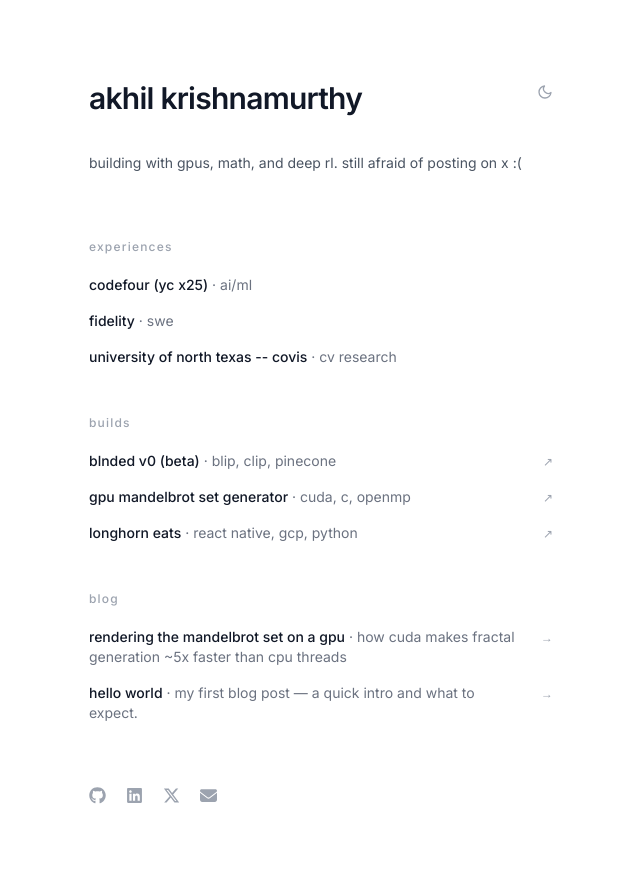
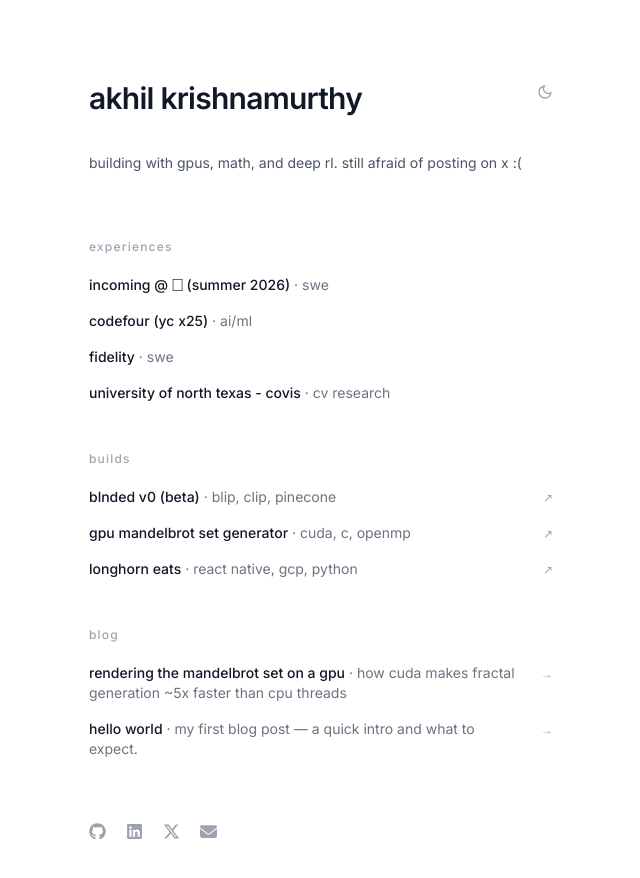
Before and after one commit to AkhilKrishna16/portfolio-2024-2025, a Next.js app: page / in a window 1280 px wide. Shown: the top 878 px of the page, without its empty margins (319-959 px from the left). Built offline with nearby package versions, Linux system fonts and the light colour scheme.

Commit message:
Got Apple!

```diff
--- a/src/app/page.tsx
+++ b/src/app/page.tsx
@@ -2,9 +2,14 @@ import { Analytics } from "@vercel/analytics/react";
 import { FaGithub, FaLinkedin, FaXTwitter, FaEnvelope } from "react-icons/fa6";
 import Link from "next/link";
 import ThemeToggle from "@/components/theme-toggle";
+import TextSwap from "@/components/text-swap";
 import { getAllPosts } from "@/lib/blog";
 
 const experiences = [
+  {
+    company: "incoming @  (summer 2026)",
+    role: "swe",
+  },
   {
     company: "codefour (yc x25)",
     role: "ai/ml",
@@ -14,7 +19,7 @@ const experiences = [
     role: "swe",
   },
   {
-    company: "university of north texas -- covis",
+    company: "university of north texas - covis",
     role: "cv research",
   },
 ];
@@ -23,7 +28,7 @@ const projects = [
   {
     name: "blnded v0 (beta)",
     tech: "blip, clip, pinecone",
-    link: "https://blended-v1.vercel.app/",
+    link: "https://nextblnded.com",
   },
   {
     name: "gpu mandelbrot set generator",
@@ -71,7 +76,15 @@ export default function Home() {
             >
               <span>
                 <span className="font-medium group-hover:underline underline-offset-2">
-                  {exp.company}
+                  {exp.company.includes("\uF8FF") ? (
+                    <>
+                      {exp.company.split("\uF8FF")[0]}
+                      <TextSwap defaultText={"\uF8FF"} hoverText="apple" />
+                      {exp.company.split("\uF8FF")[1]}
+                    </>
+                  ) : (
+                    <span className="underline-offset-2">{exp.company}</span>
+                  )}
                 </span>
                 <span className="text-gray-500 dark:text-zinc-500">
                   {" "}
--- /dev/null
+++ b/src/components/text-swap.tsx
@@ -0,0 +1,86 @@
+"use client";
+
+import { useState, useRef, useEffect } from "react";
+import { motion, AnimatePresence } from "framer-motion";
+
+interface TextSwapProps {
+  defaultText: string;
+  hoverText: string;
+}
+
+export default function TextSwap({ defaultText, hoverText }: TextSwapProps) {
+  const [hovered, setHovered] = useState(false);
+  const [defaultWidth, setDefaultWidth] = useState<number | null>(null);
+  const [hoverWidth, setHoverWidth] = useState<number | null>(null);
+  const defaultRef = useRef<HTMLSpanElement>(null);
+  const hoverRef = useRef<HTMLSpanElement>(null);
+
+  useEffect(() => {
+    if (defaultRef.current) setDefaultWidth(defaultRef.current.offsetWidth);
+    if (hoverRef.current) setHoverWidth(hoverRef.current.offsetWidth);
+  }, [defaultText, hoverText]);
+
+  const currentWidth =
+    defaultWidth !== null && hoverWidth !== null
+      ? hovered
+        ? hoverWidth
+        : defaultWidth
+      : "auto";
+
+  return (
+    <span
+      className="inline-flex items-baseline cursor-default"
+      onMouseEnter={() => setHovered(true)}
+      onMouseLeave={() => setHovered(false)}
+    >
+      {/* Hidden measuring spans */}
+      <span
+        ref={defaultRef}
+        className="invisible absolute whitespace-nowrap"
+        aria-hidden
+      >
+        {defaultText}
+      </span>
+      <span
+        ref={hoverRef}
+        className="invisible absolute whitespace-nowrap"
+        aria-hidden
+      >
+        {hoverText}
+      </span>
+
+      {/* Animated container */}
+      <motion.span
+        className="inline-flex items-baseline relative whitespace-nowrap"
+        animate={{ width: currentWidth }}
+        transition={{ duration: 0.3, ease: "easeInOut" }}
+      >
+        <AnimatePresence mode="wait" initial={false}>
+          {hovered ? (
+            <motion.span
+              key="hover"
+              className="underline underline-offset-2 font-bold"
+              initial={{ opacity: 0 }}
+              animate={{ opacity: 1 }}
+              exit={{ opacity: 0 }}
+              transition={{ duration: 0.15 }}
+            >
+              {hoverText}
+            </motion.span>
+          ) : (
+            <motion.span
+              key="default"
+              className="inline-block origin-center scale-125"
+              initial={{ opacity: 0 }}
+              animate={{ opacity: 1 }}
+              exit={{ opacity: 0 }}
+              transition={{ duration: 0.15 }}
+            >
+              {defaultText}
+            </motion.span>
+          )}
+        </AnimatePresence>
+      </motion.span>
+    </span>
+  );
+}
```
